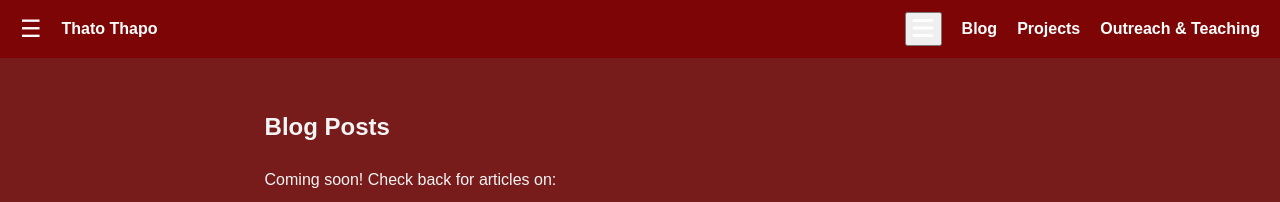
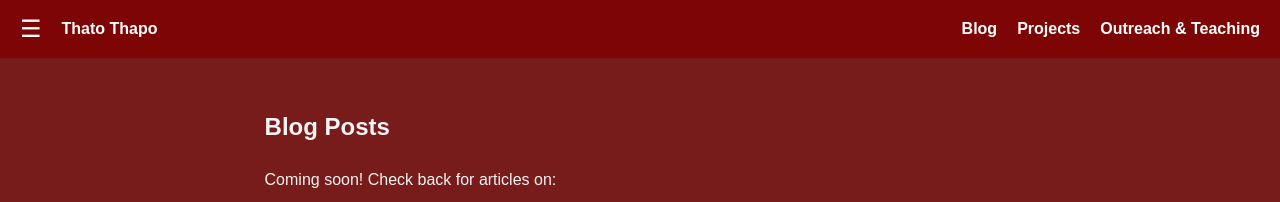
Before and after one commit to thatothapo/thatothapo.github.io, a Jekyll site: the page built from blog.md, in a window 1280 px wide. Shown: the top 202 px of the page. Built offline with Jekyll 4.4.1, drawn with Linux system fonts in a browser that asks for light colours.

Commit message:
revert navbar

```diff
--- a/_includes/navbar.html
+++ b/_includes/navbar.html
@@ -4,9 +4,9 @@
       <a href="{{ '/' | relative_url }}">Thato Thapo</a>
     </div>
     <!-- Mobile Toggle Button -->
-    <button class="menu-toggle" onclick="toggleMenu()" aria-label="Menu">
+    <!--<button class="menu-toggle" onclick="toggleMenu()" aria-label="Menu">
       <i class="fas fa-bars"></i>
-    </button>
+    </button>-->
     <div class="navbar-links">
       <a href="{{ '/blog' | relative_url }}">Blog</a>
       <a href="{{ '/projects' | relative_url }}">Projects</a>
--- a/assets/css/_styles.scss
+++ b/assets/css/_styles.scss
@@ -65,10 +65,10 @@ body::before {
     color: white; /* Ensure the icon is visible */
 }
 
-@media (max-width: 768px) {
+/* @media (max-width: 768px) {
     .menu-toggle {
       display: block; /* Show on mobile */
-    }
+    /*}
 
     .navbar-links {
       display: none;
@@ -80,7 +80,7 @@ body::before {
         display: flex;
       }
     }
-  }
+  }*/
 
 /* Navbar Name */
 .navbar-name {
--- a/assets/js/scripts.js
+++ b/assets/js/scripts.js
@@ -2,10 +2,10 @@
 function toggleMenu() {
     const sidebar = document.getElementById('sidebar');
     const overlay = document.getElementById('overlay');
-    const links = document.getElementById('navbarLinks');
+    //const links = document.getElementById('navbarLinks');
     sidebar.classList.toggle('active');
     overlay.classList.toggle('active');
-    links.classList.toggle('active');
+    //links.classList.toggle('active');
   }
 
   // Close sidebar when clicking outside
```
